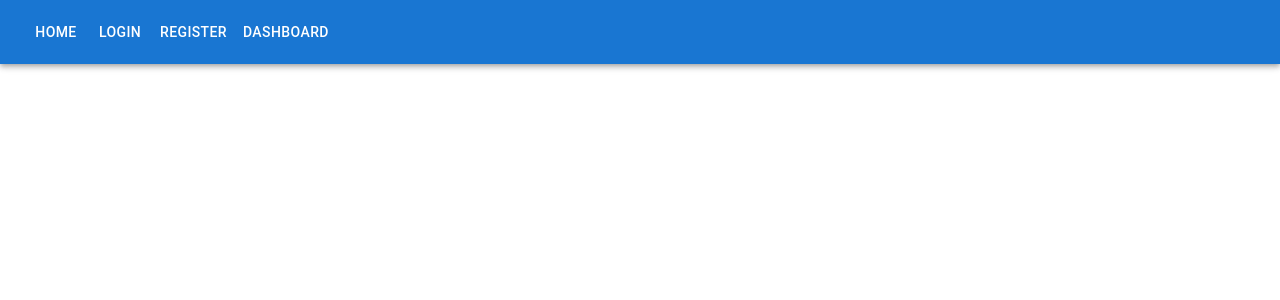
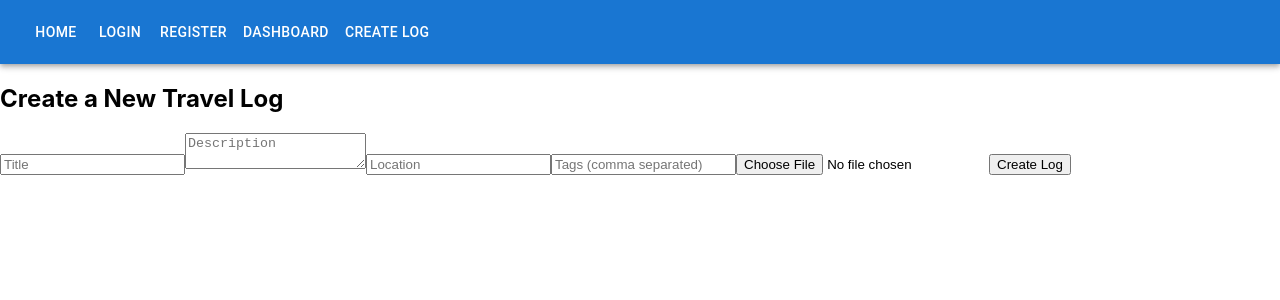
Before and after one commit to WaqasShoaib/travel-network, a React (Create React App) app in the folder frontend/: page /create-log in a window 1280 px wide. Shown: the top 300 px of the page. Built offline with nearby package versions, Linux system fonts and the light colour scheme; no server answers; sample sign-in values are in the browser's storage.

Commit message:
added Travel log page

```diff
--- a/frontend/src/App.js
+++ b/frontend/src/App.js
@@ -5,26 +5,19 @@ import Login from './pages/Login';
 import Dashboard from './pages/Dashboard';
 import Home from './pages/Home';
 import ProtectedRoute from './components/ProtectedRoute';
-import Navbar from './components/Navbar';  // Import Navbar
+import Navbar from './components/Navbar';
+import CreateLog from './pages/CreateLog'; // Make sure this is correct
 
 function App() {
   return (
     <Router>
-      <Navbar /> {/* Add Navbar here */}
+      <Navbar />
       <Routes>
         <Route path="/register" element={<Register />} />
         <Route path="/login" element={<Login />} />
-
-        {/* Protect the Dashboard route */}
-        <Route
-          path="/dashboard"
-          element={
-            <ProtectedRoute>
-              <Dashboard />
-            </ProtectedRoute>
-          }
-        />
-        <Route path="/" element={<Home />} />
+        <Route path="/dashboard" element={<ProtectedRoute><Dashboard /></ProtectedRoute>} />
+        <Route path="/create-log" element={<ProtectedRoute><CreateLog /></ProtectedRoute>} /> {/* This should work */}
+        <Route path="/" element={<Home />} /> {/* This should also work */}
       </Routes>
     </Router>
   );
--- a/frontend/src/components/Navbar.js
+++ b/frontend/src/components/Navbar.js
@@ -10,6 +10,7 @@ function Navbar() {
         <Button color="inherit" component={Link} to="/login">Login</Button>
         <Button color="inherit" component={Link} to="/register">Register</Button>
         <Button color="inherit" component={Link} to="/dashboard">Dashboard</Button>
+        <Button color="inherit" component={Link} to="/create-log">Create Log</Button>  {/* Add Create Log link */}
       </Toolbar>
     </AppBar>
   );
--- /dev/null
+++ b/frontend/src/pages/CreateLog.js
@@ -0,0 +1,96 @@
+import React, { useState } from 'react';
+import axios from '../utils/axios'; // Import axios instance
+import { useNavigate } from 'react-router-dom';
+
+function CreateLog() {
+  const [formData, setFormData] = useState({
+    title: '',
+    description: '',
+    location: '',
+    tags: '',
+    image: null,  // Add image to the state
+  });
+  const navigate = useNavigate();
+
+  const handleChange = (e) => {
+    setFormData({
+      ...formData,
+      [e.target.name]: e.target.value,
+    });
+  };
+
+  const handleImageChange = (e) => {
+    setFormData({
+      ...formData,
+      image: e.target.files[0], // Save the selected file
+    });
+  };
+
+  const handleSubmit = async (e) => {
+    e.preventDefault();
+
+    const token = localStorage.getItem('token');
+    const formDataToSend = new FormData(); // Use FormData to send files along with other data
+
+    formDataToSend.append('title', formData.title);
+    formDataToSend.append('description', formData.description);
+    formDataToSend.append('location', formData.location);
+    formDataToSend.append('tags', formData.tags);
+    formDataToSend.append('image', formData.image); // Append image
+
+    try {
+      await axios.post('/travellogs', formDataToSend, {
+        headers: {
+          Authorization: `Bearer ${token}`,
+          'Content-Type': 'multipart/form-data', // Set the content type to handle file uploads
+        },
+      });
+      navigate('/dashboard'); // Redirect after successful log creation
+    } catch (err) {
+      console.error('Error creating travel log:', err);
+    }
+  };
+
+  return (
+    <div>
+      <h2>Create a New Travel Log</h2>
+      <form onSubmit={handleSubmit}>
+        <input
+          type="text"
+          name="title"
+          placeholder="Title"
+          value={formData.title}
+          onChange={handleChange}
+        />
+        <textarea
+          name="description"
+          placeholder="Description"
+          value={formData.description}
+          onChange={handleChange}
+        />
+        <input
+          type="text"
+          name="location"
+          placeholder="Location"
+          value={formData.location}
+          onChange={handleChange}
+        />
+        <input
+          type="text"
+          name="tags"
+          placeholder="Tags (comma separated)"
+          value={formData.tags}
+          onChange={handleChange}
+        />
+        <input
+          type="file"
+          name="image"
+          onChange={handleImageChange} // Update the state with selected image
+        />
+        <button type="submit">Create Log</button>
+      </form>
+    </div>
+  );
+}
+
+export default CreateLog;
--- a/frontend/src/pages/Dashboard.js
+++ b/frontend/src/pages/Dashboard.js
@@ -1,35 +1,67 @@
 import React, { useEffect, useState } from 'react';
+import axios from '../utils/axios';  // Import axios instance
 import { useNavigate } from 'react-router-dom';
 
 function Dashboard() {
   const navigate = useNavigate();
-  const [userData, setUserData] = useState(null);
+  const [savedLogs, setSavedLogs] = useState([]);
+  const [isLoading, setIsLoading] = useState(true); // Loading state
 
   useEffect(() => {
     const token = localStorage.getItem('token');
     if (!token) {
       navigate('/login');  // Redirect to login if no token
     } else {
-      // Fetch user data from API if token exists
-      // Replace with actual API call to fetch user-specific data
-      setUserData({
-        username: 'JohnDoe',
-        savedLogs: ['Log 1', 'Log 2'],
-      });
+      // Fetch saved travel logs using the stored token
+      const fetchSavedLogs = async () => {
+        try {
+          const res = await axios.get('/user/saved-logs', {
+            headers: { Authorization: `Bearer ${token}` },
+          });
+          setSavedLogs(res.data);  // Set saved logs in state
+        } catch (err) {
+          console.error('Error fetching saved logs:', err);
+        } finally {
+          setIsLoading(false); // Set loading to false once data is fetched
+        }
+      };
+      fetchSavedLogs();
     }
   }, [navigate]);
 
-  if (!userData) return <div>Loading...</div>;
+  // Handle unsaving (removing) a log
+  const handleUnsave = async (logId) => {
+    const token = localStorage.getItem('token');
+    try {
+      await axios.post('/user/unsave-log', { logId }, {
+        headers: { Authorization: `Bearer ${token}` },
+      });
+      setSavedLogs(savedLogs.filter((log) => log._id !== logId));  // Remove log from state
+    } catch (err) {
+      console.error('Error unsaving log:', err);
+    }
+  };
+
+  if (isLoading) return <div>Loading...</div>; // Show loading state if fetching data
 
   return (
     <div>
-      <h2>Welcome {userData.username}!</h2>
+      <h2>Welcome to Your Dashboard!</h2>
       <h3>Your Saved Logs:</h3>
-      <ul>
-        {userData.savedLogs.map((log, index) => (
-          <li key={index}>{log}</li>
-        ))}
-      </ul>
+
+      {savedLogs.length === 0 ? (
+        <p>You have no saved logs yet!</p>
+      ) : (
+        <ul>
+          {savedLogs.map((log, index) => (
+            <li key={index}>
+              <h4>{log.title}</h4>
+              <p>{log.description}</p>
+              <button onClick={() => handleUnsave(log._id)}>Unsave</button>
+            </li>
+          ))}
+        </ul>
+      )}
     </div>
   );
 }
```
